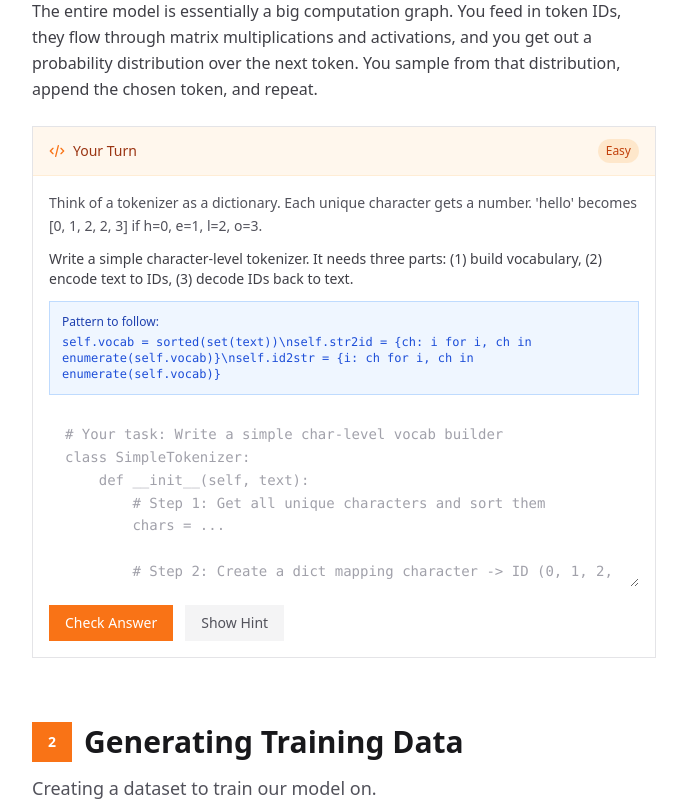
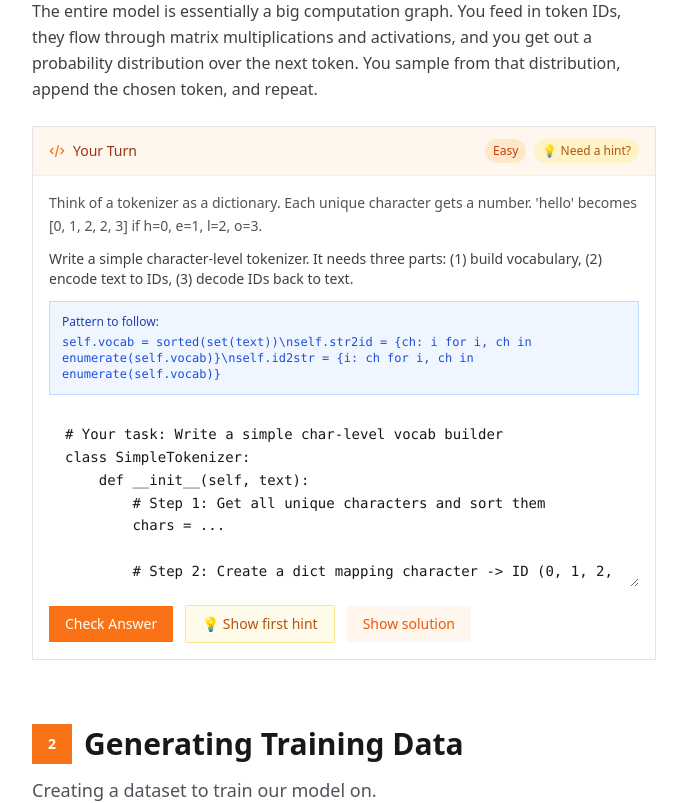
Before and after one commit to Bots/portfolio26, a Nuxt app: page /tutorial in a window 1280 px wide. Shown: the part 1380-2183 px from the top of the page, without its empty margins (192-879 px from the left). Built offline with nearby package versions, Linux system fonts and the light colour scheme.

Commit message:
feat: improve InteractiveCodeBlock UX
- Keep placeholder ghost text visible underneath as user types
- Add 'Need a hint?' button in header
- Improve hint display with emojis and better styling
- Add always-visible 'Show solution' button
- Add 'Still stuck?' message when hints revealed

```diff
--- a/components/InteractiveCodeBlock.vue
+++ b/components/InteractiveCodeBlock.vue
@@ -8,9 +8,18 @@
         </svg>
         <span class="text-sm font-medium text-orange-800 dark:text-orange-300">Your Turn</span>
       </div>
-      <span v-if="explanation" class="text-xs px-2 py-1 rounded-full bg-orange-200/50 dark:bg-orange-900/50 text-orange-700 dark:text-orange-300">
-        {{ difficulty }}
-      </span>
+      <div class="flex items-center gap-2">
+         <span v-if="difficulty" class="text-xs px-2 py-1 rounded-full bg-orange-200/50 dark:bg-orange-900/50 text-orange-700 dark:text-orange-300">
+           {{ difficulty }}
+         </span>
+         <button
+           v-if="hint"
+           @click="showHint = true; hintLevel = Math.max(hintLevel, 1)"
+           class="text-xs px-2 py-1 rounded-full bg-amber-100 dark:bg-amber-900/30 text-amber-700 dark:text-amber-400 hover:bg-amber-200 dark:hover:bg-amber-900/50 transition-colors"
+         >
+           💡 Need a hint?
+         </button>
+       </div>
     </div>
 
     <div class="bg-white dark:bg-zinc-900 p-4">
@@ -32,11 +41,15 @@
 
       <!-- Code editor -->
       <div class="relative">
+        <pre
+          aria-hidden="true"
+          class="absolute inset-0 pointer-events-none font-mono text-sm p-4 whitespace-pre-wrap leading-relaxed overflow-hidden"
+          style="min-height: 180px; max-height: 180px;"
+        >{{ placeholder }}</pre>
         <textarea
           :value="code"
           @input="onInput"
-          :placeholder="placeholder"
-          class="w-full font-mono text-sm bg-white dark:bg-zinc-900 text-zinc-900 dark:text-green-400 p-4 rounded-md min-h-[180px] resize-y focus:outline-none focus:ring-2 focus:ring-orange-500/50 placeholder:text-zinc-400 dark:placeholder:text-zinc-600 leading-relaxed"
+          class="w-full font-mono text-sm bg-transparent text-zinc-900 dark:text-green-400 p-4 rounded-md min-h-[180px] resize-y focus:outline-none focus:ring-2 focus:ring-orange-500/50 leading-relaxed"
           spellcheck="false"
         />
       </div>
@@ -58,18 +71,27 @@
         </button>
 
         <button
+          v-if="hint && !showHint"
+          @click="showHint = true; hintLevel = 1"
+          class="px-4 py-2 text-sm font-medium text-amber-700 dark:text-amber-400 bg-amber-50 dark:bg-amber-900/20 border border-amber-200 dark:border-amber-800 rounded-md hover:bg-amber-100 dark:hover:bg-amber-900/30 transition-colors"
+        >
+          💡 Show first hint
+        </button>
+
+        <button
+          v-if="hint && showHint && hintLevel < 3"
           @click="addHint"
           class="px-4 py-2 text-sm font-medium text-zinc-600 dark:text-zinc-400 bg-zinc-100 dark:bg-zinc-800 rounded-md hover:bg-zinc-200 dark:hover:bg-zinc-700 transition-colors"
         >
-          {{ hintLevel === 0 ? 'Show Hint' : `Hint ${hintLevel}/3` }}
+          More detail →
         </button>
 
         <button
-          v-if="showSolutionOpen"
-          @click="showSolutionOpen = false"
+          v-if="solution"
+          @click="showSolutionOpen = !showSolutionOpen"
           class="px-4 py-2 text-sm font-medium text-orange-600 dark:text-orange-400 bg-orange-50 dark:bg-orange-950/30 rounded-md hover:bg-orange-100 dark:hover:bg-orange-950/50 transition-colors"
         >
-          Hide solution
+          {{ showSolutionOpen ? 'Hide solution' : 'Show solution' }}
         </button>
 
         <button
@@ -83,22 +105,41 @@
 
       <!-- Hint 1: Basic hint -->
       <Transition name="hint">
-        <div v-if="showHint && hintLevel >= 1 && hint" class="mt-3 text-sm text-amber-700 dark:text-amber-400 bg-amber-50 dark:bg-amber-950/30 p-3 rounded-md border border-amber-200 dark:border-amber-900/50">
-          <strong>Hint 1:</strong> {{ hint }}
+        <div v-if="showHint && hintLevel >= 1 && hint" class="mt-3 text-sm text-amber-800 dark:text-amber-300 bg-amber-50 dark:bg-amber-950/30 p-4 rounded-md border border-amber-200 dark:border-amber-800">
+          <div class="flex items-center gap-2 mb-1">
+            <span class="text-lg">💡</span>
+            <strong class="text-amber-900 dark:text-amber-200">Hint:</strong>
+          </div>
+          <p class="ml-7">{{ hint }}</p>
         </div>
       </Transition>
 
       <!-- Hint 2: More detail -->
       <Transition name="hint">
-        <div v-if="showHint && hintLevel >= 2 && hintDetail" class="mt-2 text-sm text-amber-700 dark:text-amber-400 bg-amber-50 dark:bg-amber-950/30 p-3 rounded-md border border-amber-200 dark:border-amber-900/50">
-          <strong>Hint 2:</strong> {{ hintDetail }}
+        <div v-if="showHint && hintLevel >= 2 && hintDetail" class="mt-2 text-sm text-amber-800 dark:text-amber-300 bg-amber-50 dark:bg-amber-950/30 p-4 rounded-md border border-amber-200 dark:border-amber-800">
+          <div class="flex items-center gap-2 mb-1">
+            <span class="text-lg">🔍</span>
+            <strong class="text-amber-900 dark:text-amber-200">More detail:</strong>
+          </div>
+          <p class="ml-7">{{ hintDetail }}</p>
         </div>
       </Transition>
 
       <!-- Hint 3: Near-solution -->
       <Transition name="hint">
-        <div v-if="showHint && hintLevel >= 3 && hintFull" class="mt-2 text-sm text-amber-700 dark:text-amber-400 bg-amber-50 dark:bg-amber-950/30 p-3 rounded-md border border-amber-200 dark:border-amber-900/50">
-          <strong>Hint 3:</strong> {{ hintFull }}
+        <div v-if="showHint && hintLevel >= 3 && hintFull" class="mt-2 text-sm text-amber-800 dark:text-amber-300 bg-amber-50 dark:bg-amber-950/30 p-4 rounded-md border border-amber-200 dark:border-amber-800">
+          <div class="flex items-center gap-2 mb-1">
+            <span class="text-lg">✨</span>
+            <strong class="text-amber-900 dark:text-amber-200">Here's the key:</strong>
+          </div>
+          <p class="ml-7">{{ hintFull }}</p>
+        </div>
+      </Transition>
+
+      <!-- Stuck message -->
+      <Transition name="hint">
+        <div v-if="showHint && hintLevel >= 2 && solution" class="mt-3 text-xs text-zinc-500 dark:text-zinc-400 italic">
+          Still stuck? Click "Show solution" above to see the full answer.
         </div>
       </Transition>
 
@@ -159,7 +200,6 @@ function check() {
 }
 
 function addHint() {
-  showHint.value = true;
   hintLevel.value = Math.min(hintLevel.value + 1, 3);
 }
 
```
